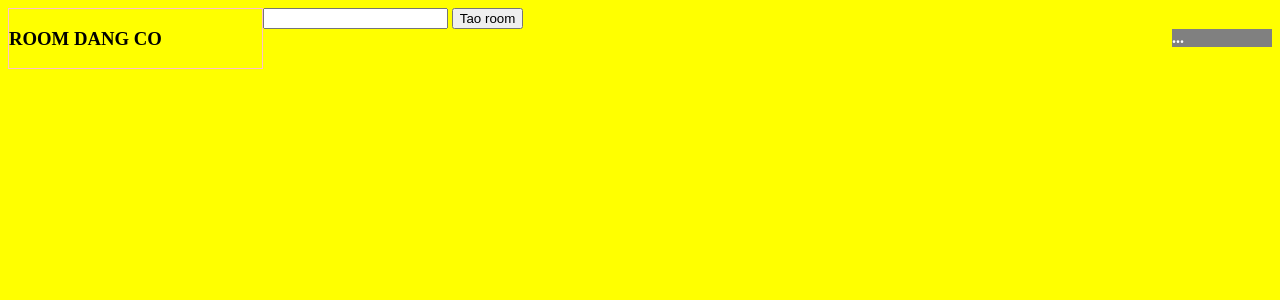
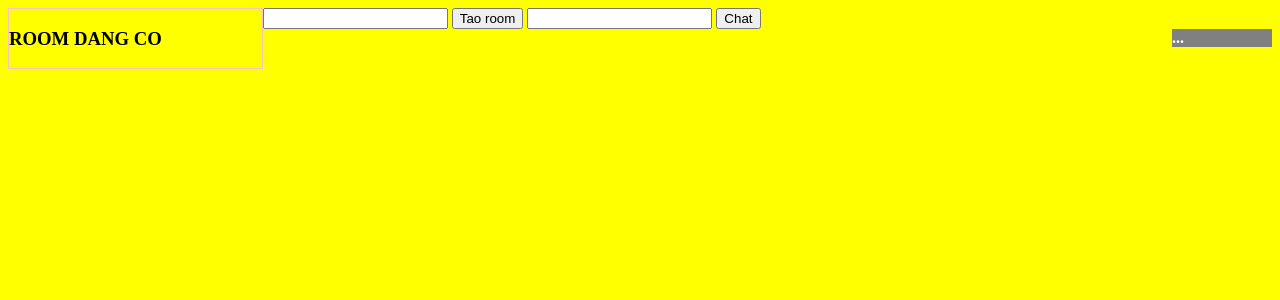
Before and after one commit to toan09sk/Socket_room, a Node server app: page / in a window 1280 px wide. Shown: the top 300 px of the page. Run offline with Node 20, Linux system fonts and the light colour scheme.

Commit message:
chat nhom hoan thanh

```diff
--- a/public/xuly.js
+++ b/public/xuly.js
@@ -1,5 +1,26 @@
 var socket = io("http://localhost:3000");
 
+socket.on("server-send-rooms", (data) => {
+    $("#dsRoom").html("");
+    data.map((r) => {
+        $("#dsRoom").append("<h4 class = 'room'>" + r + "</h4");
+    });
+});
+
+socket.on("server-send-room-socket", (data) => {
+    $("#roomHientai").html(data);
+});
+
+socket.on("server-chat", (data) => {
+    $("#right").append("<div>" + data + "</div>");
+});
+
 $(document).ready(() => {
+    $("#btnTaoRoom").click(() => {
+        socket.emit("tao-room", $("#txtRoom").val());
+    });
 
+    $("#btnChat").click(() => {
+        socket.emit("user-chat", $("#txtMessage").val());
+    });
 });
--- a/server.js
+++ b/server.js
@@ -11,10 +11,24 @@ server.listen(3000);
 
 io.on("connection", (socket) => {
     console.log("co nguoi ket noi " + socket.id);
-    console.log(socket.adapter.rooms);
+    // console.log(socket.adapter.rooms);
 
     socket.on("tao-room", (data) => {
         socket.join(data);
+        socket.Phong = data;
+        //console.log(socket.adapter.rooms);
+
+        var mang = [];
+        for (r in socket.adapter.rooms) {
+            mang.push(r);
+        }
+
+        io.sockets.emit("server-send-rooms", mang);
+        socket.emit("server-send-room-socket", data);
+    });
+
+    socket.on("user-chat", (data) => {
+        io.sockets.in(socket.Phong).emit("server-chat", data);
     });
 });
 
--- a/views/trangchu.ejs
+++ b/views/trangchu.ejs
@@ -13,9 +13,12 @@
     <input type="button" id="btnTaoRoom" value="Tao room" />
     <div id="left">
         <h3>ROOM DANG CO</h3>
+        <div id="dsRoom"></div>
     </div>
     <h4 id="roomHientai">...</h4>
     <div id="right"></div>
+    <input type="text" id="txtMessage" />
+    <input type="button" id="btnChat" value="Chat" />
 </body>
 
 </html>
```
